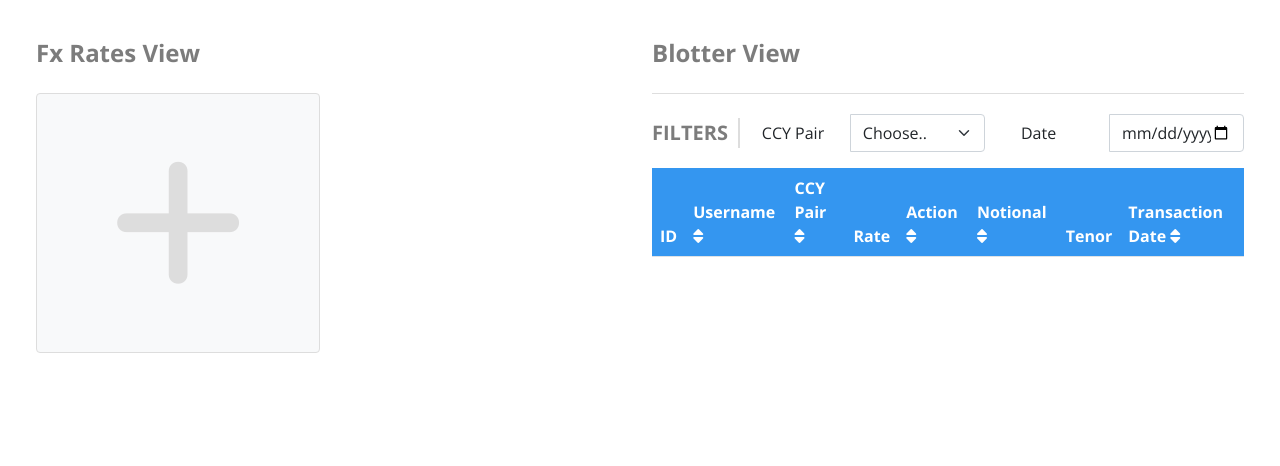
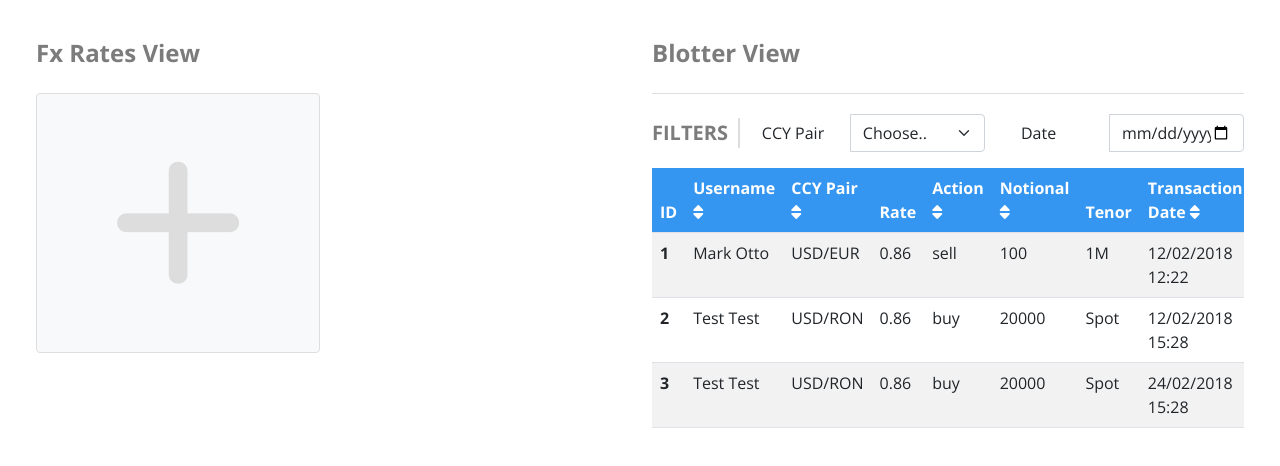
Before and after one commit to Vdf-HumansInLearning/fx-trading, a plain HTML site: page client/index.html in a window 1280 px wide. Both pictures are taken after a click on the icon 698 px from the left and 289 px from the top of the page. Shown: the part 78-544 px from the top of the page. Drawn offline with nearby package versions, Linux system fonts and the light colour scheme.

Commit message:
removed flex from body, login and register append to the same div

```diff
--- a/client/index.html
+++ b/client/index.html
@@ -28,7 +28,6 @@
   </head>
 
   <body id="body-container">
-    <script src="./javascript/index.js"></script>
     <div
       class="toast-container toast-container position-absolute top-0 end-0 p-3"
       id="toastPlacement"
@@ -47,10 +46,13 @@
         <div class="toast-body"></div>
       </div>
     </div>
+    <div id="app"></div>
     <script
       src="https://cdn.jsdelivr.net/npm/bootstrap@5.1.3/dist/js/bootstrap.bundle.min.js"
       integrity="sha384-ka7Sk0Gln4gmtz2MlQnikT1wXgYsOg+OMhuP+IlRH9sENBO0LRn5q+8nbTov4+1p"
       crossorigin="anonymous"
     ></script>
+
+    <script src="./javascript/index.js"></script>
   </body>
 </html>
--- a/client/javascript/index.js
+++ b/client/javascript/index.js
@@ -1,4 +1,5 @@
 const bodyContainer = document.getElementById("body-container");
+const appContainer = document.getElementById("app");
 const baseUrl = "http://localhost:8080/api/";
 //keep track of how many widgets are on the page
 let widgetsNr = 0;
@@ -45,6 +46,16 @@ let tableRegistrations = [
     notional: "20000",
     tenor: "Spot",
     trans_date: "12/02/2018 15:28",
+  },
+  {
+    id: 3,
+    username: "Test Test",
+    ccy_pair: "USD/RON",
+    rate: "0.86",
+    action: "buy",
+    notional: "20000",
+    tenor: "Spot",
+    trans_date: "24/02/2018 15:28",
   },
 ];
 //card ids
@@ -628,8 +639,13 @@ function sortEntries(property, sortType) {
   }
 
   console.log(filteredRegistrations);
-  createBodyTable(filteredRegistrations);
-  table.appendChild(tableBody);
+  for (let i = 0; i < filteredRegistrations.length; i++) {
+    const registration = createOneTableRegistration(
+      filteredRegistrations[i],
+      i + 1
+    );
+    tableBody.appendChild(registration);
+  }
 }
 
 function createFiltersSection(blotterButtons) {
@@ -821,12 +837,12 @@ function createRatesView() {
 function createIndexPage() {
   //create navbar
   const navBar = createNavigationBar();
-  bodyContainer.appendChild(navBar);
+  appContainer.appendChild(navBar);
 
+  let mainContainer = document.createElement("main");
   //create main div
-  let mainContainer = document.createElement("main");
   mainContainer.className = "container-fluid row mb-5";
-  bodyContainer.append(mainContainer);
+  appContainer.appendChild(mainContainer);
 
   let ratesSection = createRatesView();
   mainContainer.append(ratesSection);
--- a/client/styles/style-auth.css
+++ b/client/styles/style-auth.css
@@ -6,10 +6,6 @@ body {
 
 p {
   margin-bottom: 0.5rem;
-}
-
-.body {
-  display: flex;
 }
 
 .body-container {
```
Also changed, not shown: client/javascript/login.js (+22 -7 lines), client/javascript/register.js (+20 -10 lines), client/login.html (+1 -0 lines), client/register.html (+28 -13 lines).
